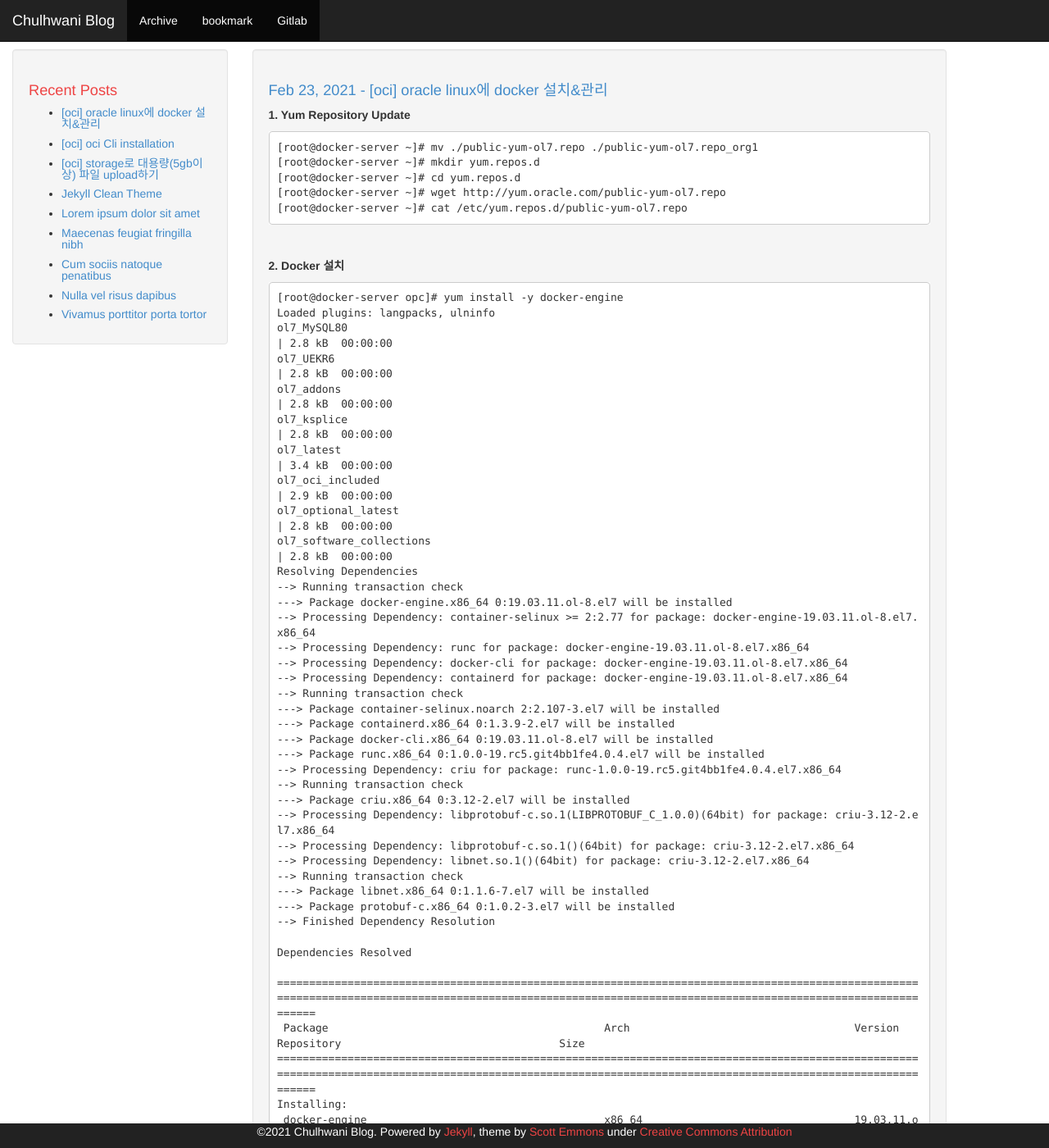
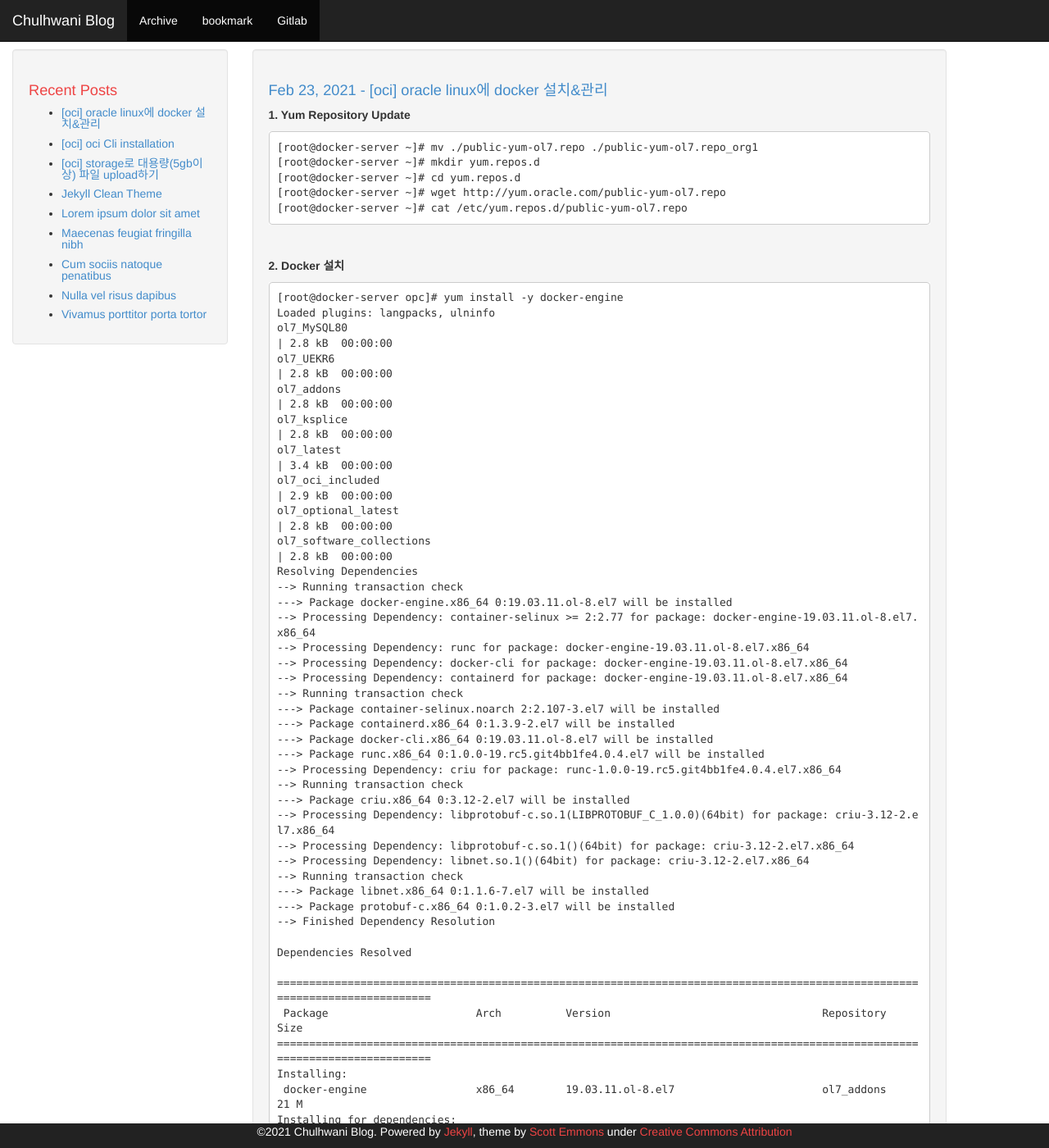
Before and after one commit to chulhwani/chulhwani.github.io, a Jekyll site: the page built from _posts/2021-02-23-[OCI] Oracle Linux에 Docker 설치&관리.md, in a window 1280 px wide and 1400 px high. Shown: the whole window at 82% size. Built offline with Jekyll 4.4.1, drawn with Linux system fonts in a browser that asks for light colours; our own code applies the rules of GitHub Pages for plain Markdown files; some of the changed text lies outside the part shown.

Commit message:
Update 2021-02-23-[OCI] Oracle Linux에 Docker 설치&관리.md

```diff
--- a/_posts/2021-02-23-[OCI] Oracle Linux에 Docker 설치&관리.md
+++ b/_posts/2021-02-23-[OCI] Oracle Linux에 Docker 설치&관리.md
@@ -49,22 +49,22 @@
 
 Dependencies Resolved
 
-==============================================================================================================================================================================================================
- Package                                           Arch                                   Version                                                            Repository                                  Size
-==============================================================================================================================================================================================================
+============================================================================================================================
+ Package                       Arch          Version                                 Repository                 Size
+============================================================================================================================
 Installing:
- docker-engine                                     x86_64                                 19.03.11.ol-8.el7                                                  ol7_addons                                  21 M
+ docker-engine                 x86_64        19.03.11.ol-8.el7                       ol7_addons                  21 M
 Installing for dependencies:
- container-selinux                                 noarch                                 2:2.107-3.el7                                                      ol7_addons                                  39 k
- containerd                                        x86_64                                 1.3.9-2.el7                                                        ol7_addons                                  27 M
- criu                                              x86_64                                 3.12-2.el7                                                         ol7_latest                                 452 k
- docker-cli                                        x86_64                                 19.03.11.ol-8.el7                                                  ol7_addons                                  34 M
- libnet                                            x86_64                                 1.1.6-7.el7                                                        ol7_latest                                  57 k
- protobuf-c                                        x86_64                                 1.0.2-3.el7                                                        ol7_latest                                  27 k
- runc                                              x86_64                                 1.0.0-19.rc5.git4bb1fe4.0.4.el7                                    ol7_addons                                 1.9 M
+ container-selinux             noarch        2:2.107-3.el7                           ol7_addons                  39 k
+ containerd                    x86_64        1.3.9-2.el7                             ol7_addons                  27 M
+ criu                          x86_64        3.12-2.el7                              ol7_latest                 452 k
+ docker-cli                    x86_64        19.03.11.ol-8.el7                       ol7_addons                  34 M
+ libnet                        x86_64        1.1.6-7.el7                             ol7_latest                  57 k
+ protobuf-c                    x86_64        1.0.2-3.el7                             ol7_latest                  27 k
+ runc                          x86_64        1.0.0-19.rc5.git4bb1fe4.0.4.el7         ol7_addons                 1.9 M
 
 Transaction Summary
-==============================================================================================================================================================================================================
+============================================================================================================================
 Install  1 Package (+7 Dependent packages)
 
 Total download size: 85 M
@@ -78,8 +78,8 @@
 (6/8): docker-engine-19.03.11.ol-8.el7.x86_64.rpm                                                                                                                                      |  21 MB  00:00:01
 (7/8): protobuf-c-1.0.2-3.el7.x86_64.rpm                                                                                                                                               |  27 kB  00:00:01
 (8/8): libnet-1.1.6-7.el7.x86_64.rpm                                                                                                                                                   |  57 kB  00:00:02
---------------------------------------------------------------------------------------------------------------------------------------------------------------------------------------------------------------
-Total                                                                                                                                                                          21 MB/s |  85 MB  00:00:03
+-----------------------------------------------------------------------------------------------------------------------
+Total                                                                                        21 MB/s |  85 MB  00:00:03
 Running transaction check
 Running transaction test
 Transaction test succeeded
@@ -115,18 +115,12 @@
 </div>
 <p>&nbsp;</p>
 <p><strong><font size="4">3. Docker Service 실행</font></strong></p>
-<div class="language-plaintext highlighter-rouge">
-<div class="highlight">
 <pre class="highlight"><code>[root@docker-server ~]# systemctl enable docker
-Created symlink from /etc/systemd/system/multi-user.target.wants/docker.service to /usr/lib/systemd/system/docker.service.
+<p>Created symlink from /etc/systemd/system/multi-user.target.wants/docker.service to /usr/lib/systemd/system/docker.service.</p>
 [root@docker-server ~]# systemctl start docker
-<code></pre>
-</div>
-</div>
+</code></pre>
 <p>&nbsp;</p>
 <p><strong><font size="4">4. Docker Service 확인</font></strong></p>
-<div class="language-plaintext highlighter-rouge">
-<div class="highlight">
 <pre class="highlight"><code>[root@docker-server ~]# docker -v
 Docker version 19.03.11-ol, build f0aae77
 
@@ -153,5 +147,3 @@
 Feb 23 00:32:33 docker-server dockerd[32222]: time="2021-02-23T00:32:33.807070467Z" level=info msg="API listen on /var/run/docker.sock"
 Hint: Some lines were ellipsized, use -l to show in full.
 <code></pre>
-</div>
-</div>
```
